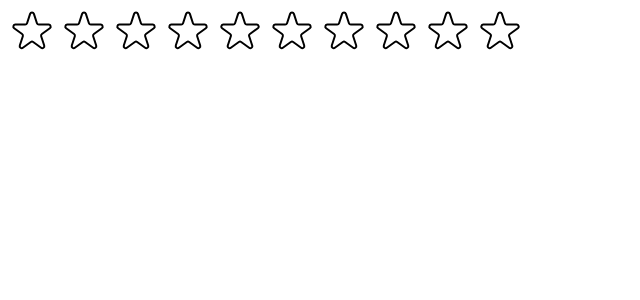
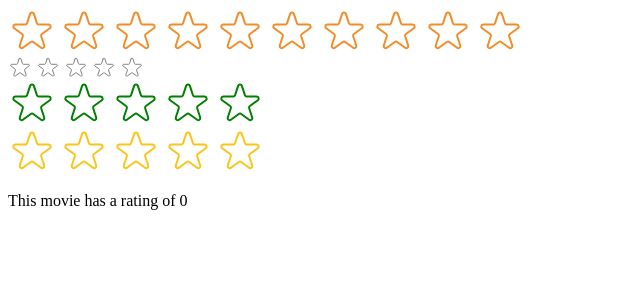
Before and after one commit to Gauravjoshi321/use-Popcorn, a React (Create React App) app: page / in a window 1280 px wide. Shown: the top 300 px of the page, without its empty margins (0-640 px from the left). Built offline with nearby package versions, Linux system fonts and the light colour scheme.

Commit message:
PropTypes

```diff
--- a/src/index.js
+++ b/src/index.js
@@ -1,14 +1,29 @@
 import React from 'react';
+import { useState } from "react"
 import ReactDOM from 'react-dom/client';
 // import './index.css';
 // import App from './App';
 import StarRating from './star';
 
+function Test() {
+  const [testRating, setTestRating] = useState(0);
+
+  return <div>
+    <StarRating setTestRating={setTestRating} />
+    <p>This movie has a rating of {testRating}</p>
+  </div>
+}
+
 const root = ReactDOM.createRoot(document.getElementById('root'));
 root.render(
   <React.StrictMode>
     {/* <App /> */}
-    <StarRating maxRating={10} />
+    <StarRating maxRating={10} color={"#F28C28"} />
+
+    <StarRating maxRating={5} color={"grey"} size={24} messages={["Terrible", "Bad", "Ok", "Good", "Amazing"]} />
+
+    <StarRating maxRating={5} color={"green"} />
+    <Test />
   </React.StrictMode>
 );
 
--- a/src/star.js
+++ b/src/star.js
@@ -1,4 +1,5 @@
 import { useState } from "react"
+import PropTypes from "prop-types"
 
 const containerStyle = {
   display: "flex",
@@ -16,9 +17,32 @@ const textStyle = {
   margin: "0"
 }
 
-export default function StarRating({ maxRating = 5 }) {
-  const [rating, setRating] = useState(0);
+StarRating.propTypes = {
+  maxRating: PropTypes.number,
+  color: PropTypes.string,
+  size: PropTypes.number,
+  className: PropTypes.string,
+  messages: PropTypes.array,
+  defaultRating: PropTypes.number,
+  setTestRating: PropTypes.func
+}
+
+export default function StarRating({
+  maxRating = 5,
+  color = "#fcc419",
+  size = 48,
+  className = "",
+  messages = [],
+  defaultRating = 0,
+  setTestRating
+}) {
+  const [rating, setRating] = useState(defaultRating);
   const [tempRating, setTempRating] = useState(0);
+
+  function handleRating(i) {
+    setRating(i);
+    setTestRating(i);
+  }
 
   return (
     <div style={containerStyle}>
@@ -26,53 +50,68 @@ export default function StarRating({ maxRating = 5 }) {
         {Array.from({ length: maxRating }, (_, i) => (
           <Star
             key={i + 1}
-            onClick={() => setRating(i + 1)}
+            onClick={() => handleRating(i + 1)}
             onHoverIn={() => setTempRating(i + 1)}
             onHoverOut={() => setTempRating(0)}
             full={tempRating ? tempRating >= i + 1 : rating >= i + 1}
+            color={color}
+            size={size}
+            className={className}
           />
         ))}
       </div>
-      <p style={textStyle}>{tempRating || rating || ""}</p>
+      <p style={{ ...textStyle, color, fontSize: `${size / 1.5}px` }}>{messages.length === maxRating ? messages[tempRating ? tempRating - 1 : rating - 1] : tempRating || rating || ""}</p>
     </div>
   )
 }
 
-const styleStar = {
-  height: "48px",
-  width: "48px",
-  cursor: "pointer",
-  display: "block",
-}
 
-function Star({ onClick, onHoverIn, onHoverOut, full }) {
+function Star({
+  onClick,
+  onHoverIn,
+  onHoverOut,
+  full,
+  color,
+  size,
+  className }) {
+
+  const styleStar = {
+    height: `${size}px`,
+    width: `${size}px`,
+    cursor: "pointer",
+    display: "block",
+  }
+
   return (
-    // FULL STAR
     <span
       role="button"
       style={styleStar}
       onClick={onClick}
       onMouseEnter={onHoverIn}
       onMouseLeave={onHoverOut}
+      className={className}
     >
 
+      {/* { FULL STAR} */}
       {full
         ? < svg
           xmlns="http://www.w3.org/2000/svg"
           viewBox="0 0 20 20"
-          fill="#000"
-          stroke="#000"
+          fill={color}
+          stroke={color}
         >
           <path
             d="M9.049 2.927c.3-.921 1.603-.921 1.902 0l1.07 3.292a1 1 0 00.95.69h3.462c.969 0 1.371 1.24.588 1.81l-2.8 2.034a1 1 0 00-.364 1.118l1.07 3.292c.3.921-.755 1.688-1.54 1.118l-2.8-2.034a1 1 0 00-1.175 0l-2.8 2.034c-.784.57-1.838-.197-1.539-1.118l1.07-3.292a1 1 0 00-.364-1.118L2.98 8.72c-.783-.57-.38-1.81.588-1.81h3.461a1 1 0 00.951-.69l1.07-3.292z"
           />
         </ svg >
 
+        // EMPTY STAR
+
         : <svg
           xmlns="http://www.w3.org/2000/svg"
           fill="none"
           viewBox="0 0 24 24"
-          stroke="#000"
+          stroke={color}
         >
           <path
             strokeLinecap="round"
```
